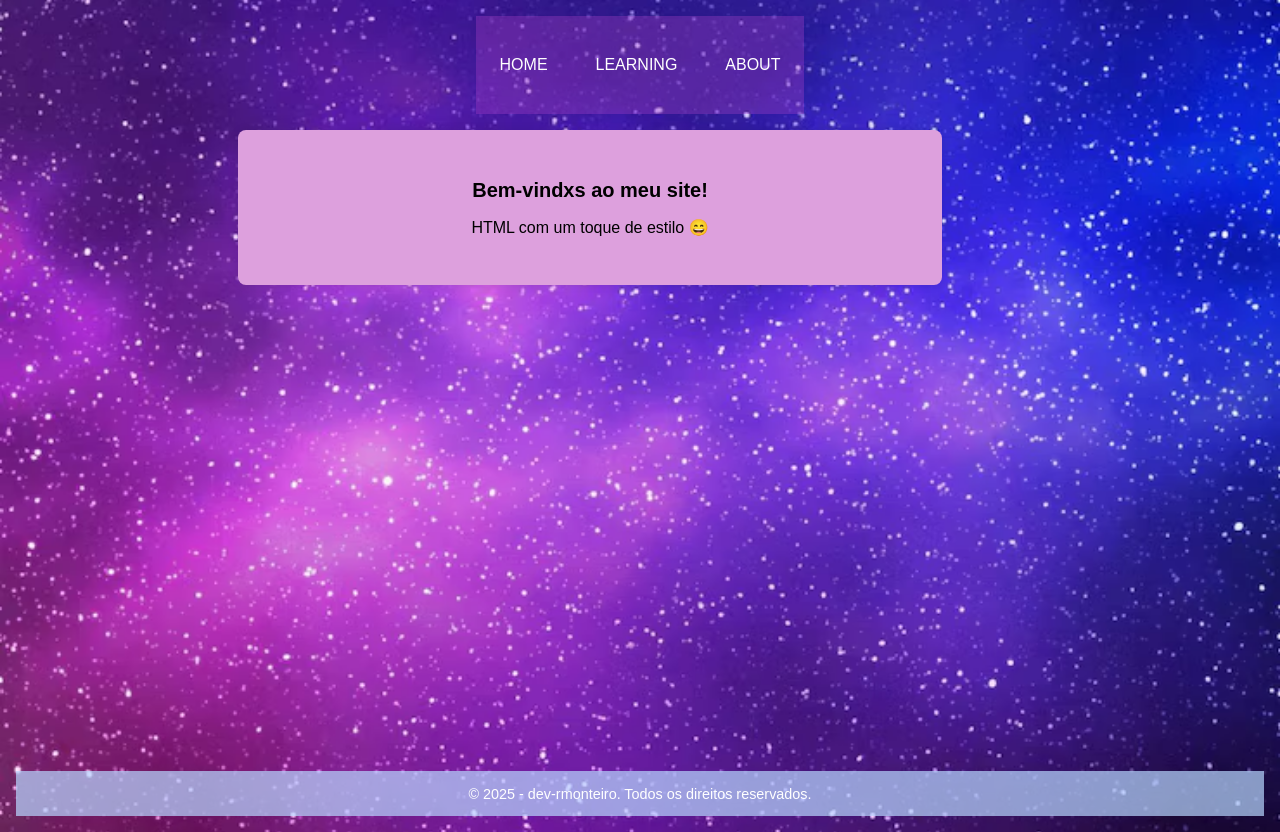
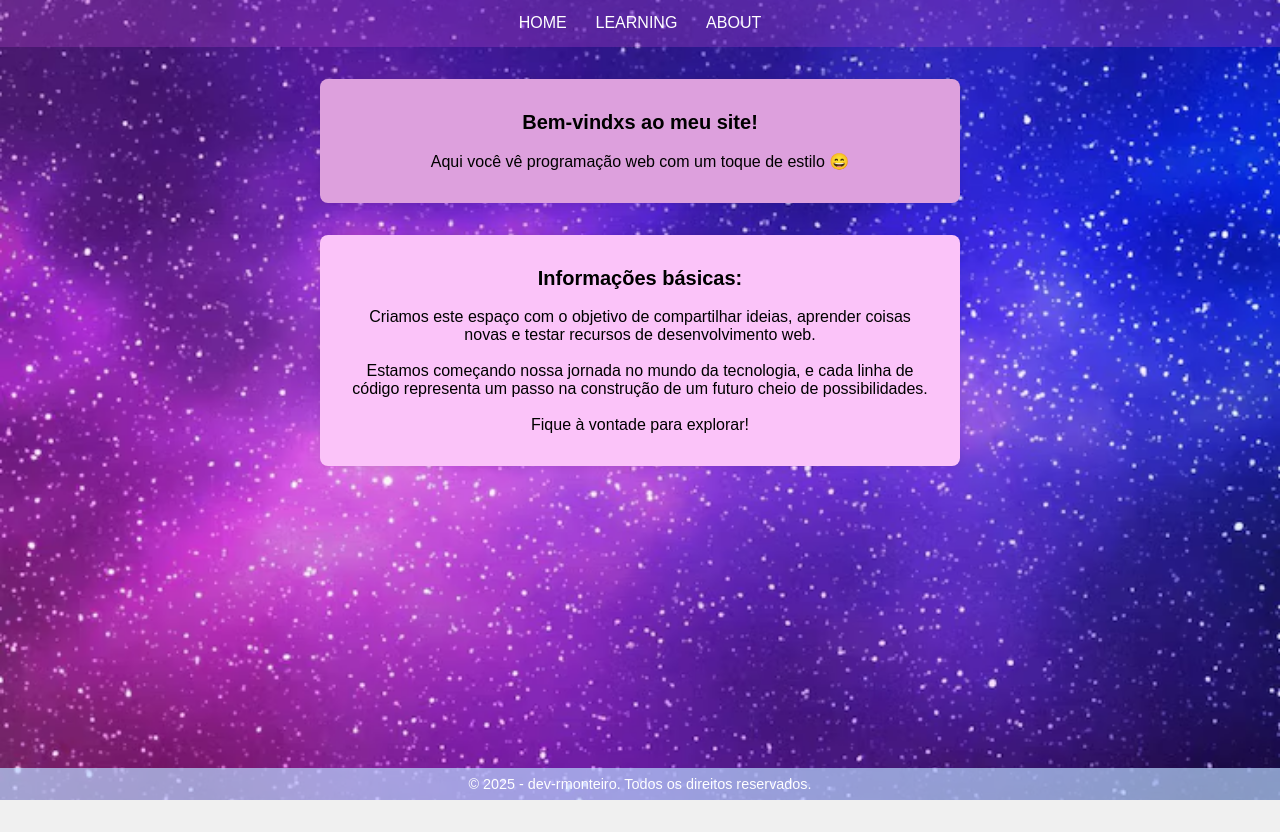
Before and after one commit to dev-rmonteiro/meu-site-html-css, a plain HTML site: page index.html in a window 1280 px wide. After the commit the page ends 800 px from the top, so only its background shows below. Drawn offline with Linux system fonts and the light colour scheme.

Commit message:
Atualiza estrutura e adiciona novas seções

```diff
--- a/index.html
+++ b/index.html
@@ -2,7 +2,7 @@
 <html lang="pt-BR">
 <head>
   <meta charset="UTF-8">
-  <title>Meu site :D</title>
+  <title>Portfólio1 - Web</title>
   <link rel="stylesheet" href="style.css">
   <meta name="viewport" content="width=device-width, initial-scale=1.0">
 </head>
@@ -20,16 +20,31 @@
 
     <main>
 
-      <section id="index">
+      <section id="home">
         <div class="container">
           <div class="caixa-1">
             <h1>Bem-vindxs ao meu site!</h1>
-            <p>HTML com um toque de estilo 😄</p>
+            <br>
+            <p>Aqui você vê programação web com um toque de estilo 😄</p>
     <!--        <p class="texto-com-imagem-1"><img src="gif1.gif" alt="Icone"></p>-->
+          </div>
+
+          <div class="caixa-2">
+            <h1>Informações básicas:</h1>
+            <br>
+            <p>Criamos este espaço com o objetivo de compartilhar ideias, aprender coisas novas e testar recursos de desenvolvimento
+              web.<br>
+              <br>Estamos começando nossa jornada no mundo da tecnologia, e cada linha de código representa um passo na construção de um futuro cheio de
+              possibilidades.<br>
+              <br>Fique à vontade para explorar!</p>
+          </div>
+        </div>
       </section>
+
     </main>
+    <footer>
+      <p>&copy; 2025 - dev-rmonteiro. Todos os direitos reservados.</p>
+    </footer>
   </body>
-  <footer>
-    <p>&copy; 2025 - dev-rmonteiro. Todos os direitos reservados.</p>
-  </footer>
+
 </html>
--- /dev/null
+++ b/meu-style.css
@@ -0,0 +1,163 @@
+* {
+    box-sizing: border-box;
+  }
+
+  header {
+    background-color: rgba(182, 71, 204, 0.3);
+  }
+
+  nav {
+    text-align: center;
+  }
+
+  nav ul {
+    display: flex;
+    flex-wrap: wrap;
+    list-style: none;
+    justify-content: center;
+    overflow: hidden;
+    padding: 0; /* Corrigido */
+  }
+
+  nav ul li {
+    display: inline;
+    float: left;
+    margin: 0.3rem; /* ~5px */
+  }
+
+  nav ul li a {
+    color: white;
+    display: block;
+    font-size: 1rem;
+    margin:0.6rem;
+    padding:0.6rem;
+    text-decoration:none;
+    transition:background-color 0.3s ease, transform 0.3s ease;
+  }
+
+  nav ul li a:hover {
+    background: linear-gradient(45deg, #c978d4, #819fd4);
+    transform: scale(1.1);
+  }
+
+  html, body {
+    height: 100%;
+    margin: 0;
+  }
+
+  body {
+    flex-direction: column;
+  /*  align-items: center;
+    justify-content: center;
+    flex-wrap: wrap; */
+    background-image: url('image1.jfif');
+    background-size: cover;
+    background-repeat: no-repeat;
+    background-position: center;
+    background-color: #f0f0f0;
+    font-family: Arial, sans-serif;
+    padding: 0; /* espaçamento interno */
+    margin: 0;
+    height: 100vh;
+  }
+
+  .container {
+    display: flex;
+    flex-wrap: wrap;
+    flex-direction: column;
+    align-items: center;
+    justify-content: center;
+    gap: 2rem; /* ~32px */
+    width: 100%;
+  }
+
+  /*.texto-com-imagem-1 img {
+    width: 10%;         /* O GIF ocupará 80% da largura da tela
+    max-width: 25rem;   /* Limita a largura do GIF para 400px
+    height: auto;       /* Ajusta a altura proporcionalmente
+    object-fit: contain; /* Garante que o GIF não estique ou distorça
+  }*/
+
+  .caixa-1,
+  .caixa-2 {
+    border-radius: 0.5rem;
+    box-shadow: 0 0 0.625rem rgba(0, 0, 0, 0.1); /* ~10px */
+    padding: 2rem;
+    width: 100%;
+    max-width: 40rem; /* 400px */
+    margin: 1rem auto;
+
+  }
+
+  .caixa-1 {
+    background: plum;
+    height: auto; /* Altura adaptável ao conteúdo */
+  }
+
+  .caixa-2 {
+    background: rgb(251, 195, 249);
+    height: auto; /* Altura adaptável ao conteúdo */
+  }
+
+  .caixa-1 h1 {
+    text-align: center;
+    font-size: 1rem; /* ~20px */
+  }
+
+  .caixa-2 h1 {
+    text-align: center;
+    font-size: 1rem; /* ~20px */
+  }
+
+  .caixa-1 p {
+    text-align: center;
+    font-size: 0.8rem; /* ~16px */
+  }
+
+  .caixa-2 p {
+    text-align: center;
+    font-size: 0.8rem; /* ~14px */
+  }
+
+  .accordion-btn {
+    background-color: #b02ac5;
+    color: #371141;
+    cursor: pointer;
+    padding: 1rem;
+    width: 100%;
+    border: none;
+    text-align: left;
+    font-size: 1rem;
+    transition: background-color 0.3s ease;
+  }
+
+  .accordion-btn:hover {
+    background-color: #c78ed9;
+    background: linear-gradient(45deg, #c978d4, #819fd4);
+  }
+
+  .accordion-content {
+    display: none;
+    padding: 1rem;
+    background-color: #cf97dd;
+    border-top: 0.0625rem solid #ccc;
+    font-size: 1rem;
+  }
+
+  .accordion-content p,
+  .accordion-content ul {
+    color: #450d4e;
+    font-family: 'Segoe UI', Tahoma, Geneva, Verdana, sans-serif;
+    font-size:small;
+  }
+
+
+  footer {
+    text-align: center;
+    padding: 0.5rem;
+    background-color: rgba(184, 216, 255, 0.7); /* cor de fundo */
+    color: white;                         /* cor do texto */
+    font-size: 0.9rem;
+    bottom: 0;
+    width: 100%;
+  }
--- a/style.css
+++ b/style.css
@@ -1,3 +1,27 @@
+* {
+  box-sizing: border-box;
+  margin: 0;
+  padding: 0;
+}
+
+html, body {
+  height: 100%;
+  font-family: Arial, sans-serif;
+  background-image: url('image1.jfif');
+  background-size: cover;
+  background-repeat: no-repeat;
+  background-position: center;
+  background-color: #f0f0f0;
+}
+
+body {
+  display: flex;
+  flex-direction: column;
+  min-height: 100vh;
+}
+
+/* ----- NAVBAR ----- */
+
 header {
   background-color: rgba(182, 71, 204, 0.3);
 }
@@ -8,27 +32,23 @@ nav {
 
 nav ul {
   display: flex;
+  justify-content: center;
   flex-wrap: wrap;
   list-style: none;
-  justify-content: center;
-  overflow: hidden;
-  padding: 0; /* Corrigido */
+  padding: 0;
 }
 
 nav ul li {
-  display: inline;
-  float: left;
-  margin: 0.3rem; /* ~5px */
+  margin: 0.3rem;
 }
 
 nav ul li a {
   color: white;
   display: block;
   font-size: 1rem;
-  margin:0.6rem;
-  padding:0.6rem;
-  text-decoration:none;
-  transition:background-color 0.3s ease, transform 0.3s ease;
+  padding: 0.6rem;
+  text-decoration: none;
+  transition: background-color 0.3s ease, transform 0.3s ease;
 }
 
 nav ul li a:hover {
@@ -36,27 +56,7 @@ nav ul li a:hover {
   transform: scale(1.1);
 }
 
-html, body {
-  height: 100%;
-  margin: 0;
-}
-
-body {
-  margin: 0;
-  height: 100vh;
-  display: flex;
-  flex-wrap: wrap;
-  flex-direction: column;
-  align-items: center;
-  justify-content: center;
-  background-image: url('image1.jfif');
-  background-size: cover;
-  background-repeat: no-repeat;
-  background-position: center;
-  background-color: #f0f0f0;
-  font-family: Arial, sans-serif;
-  padding: 1rem; /* espaçamento interno */
-}
+/* ----- CONTAINER PRINCIPAL (HOME/INDEX) ----- */
 
 .container {
   display: flex;
@@ -64,61 +64,61 @@ body {
   flex-direction: column;
   align-items: center;
   justify-content: center;
-  gap: 2rem; /* ~32px */
+  gap: 2rem;
   width: 90%;
+  max-width: 1200px;
+  margin: 2rem auto;
 }
 
-/*.texto-com-imagem-1 img {
-  width: 10%;         /* O GIF ocupará 80% da largura da tela
-  max-width: 25rem;   /* Limita a largura do GIF para 400px
-  height: auto;       /* Ajusta a altura proporcionalmente
-  object-fit: contain; /* Garante que o GIF não estique ou distorça
-}*/
+/* ----- CAIXAS (HOME/INDEX) ----- */
 
 .caixa-1,
 .caixa-2 {
+  width: 100%;
+  max-width: 40rem;
+  padding: 2rem;
   border-radius: 0.5rem;
-  box-shadow: 0 0 0.625rem rgba(0, 0, 0, 0.1); /* ~10px */
-  padding: 2rem;
-  width: 100%;
-  max-width: 40rem; /* 400px */
-  margin: 1rem auto;
-
+  box-shadow: 0 0 0.625rem rgba(0, 0, 0, 0.1);
 }
 
 .caixa-1 {
   background: plum;
-  height: auto; /* Altura adaptável ao conteúdo */
 }
 
 .caixa-2 {
   background: rgb(251, 195, 249);
-  height: auto; /* Altura adaptável ao conteúdo */
 }
 
-.caixa-1 h1 {
+.caixa-1 h1,
+.caixa-2 h1 {
   text-align: center;
-  font-size: 1.25rem; /* ~20px */
+  font-size: 1.25rem;
 }
 
-.caixa-2 h1 {
+.caixa-1 p,
+.caixa-2 p {
   text-align: center;
-  font-size: 1.25rem; /* ~20px */
+  font-size: 0,8rem;
 }
 
-.caixa-1 p {
-  text-align: center;
-  font-size: 1rem; /* ~16px */
+/* ----- ACORDEÃO (LEARNING) ----- */
+
+#dadosHTML {
+  padding: 20px; /* Ajuste conforme necessário */
 }
 
-.caixa-2 p {
-  text-align: center;
-  font-size: 0.875rem; /* ~14px */
+#dadosHTML h2 {  /*Configs do texto*/
+  padding-right: 0.55rem;
+  padding-left: 0.55rem;
+  padding-top: 0.55rem;
+  padding-bottom: 0.55rem;
+  background-color: white;
+  width: 100%;
 }
 
 .accordion-btn {
-  background-color: #dcb4e6;
-  color: #333;
+  background-color: #af6fb9;
+  color: #371141;
   cursor: pointer;
   padding: 1rem;
   width: 100%;
@@ -129,28 +129,37 @@ body {
 }
 
 .accordion-btn:hover {
-  background-color: #c78ed9;
   background: linear-gradient(45deg, #c978d4, #819fd4);
 }
 
 .accordion-content {
   display: none;
   padding: 1rem;
-  background-color: #b02ac5;
-  border-top: 1px solid #ccc;
+  background-color: #cf97dd;
+  border-top: 0.0625rem solid #ccc;
+  font-size: 1rem;
+  padding: 40px; /* Ajuste conforme necessário */
 }
 
-main {
-  flex: 1;
-  width: 80%;
+.accordion-content p,
+.accordion-content ul {
+  color: #450d4e;
+  font-family: 'Segoe UI', Tahoma, Geneva, Verdana, sans-serif;
+  font-size: medium;
 }
+
+.lista-inline {
+  padding-left: 3rem;  /*Colocam a margem de tópicos (indentação)*/
+}
+
+/* ----- FOOTER ----- */
 
 footer {
   text-align: center;
-  padding: 0,5rem;
-  background-color: rgba(184, 216, 255, 0.7); /* cor de fundo */
-  color: white;                         /* cor do texto */
+  padding: 0.5rem;
+  background-color: rgba(184, 216, 255, 0.7);
+  color: white;
   font-size: 0.9rem;
-  bottom: 0;
   width: 100%;
+  margin-top: auto; /* empurra o footer para o fim da página */
 }
```
Also changed, not shown: about.html (+6 -5 lines), home.html (+19 -7 lines), learning.html (+57 -17 lines).
